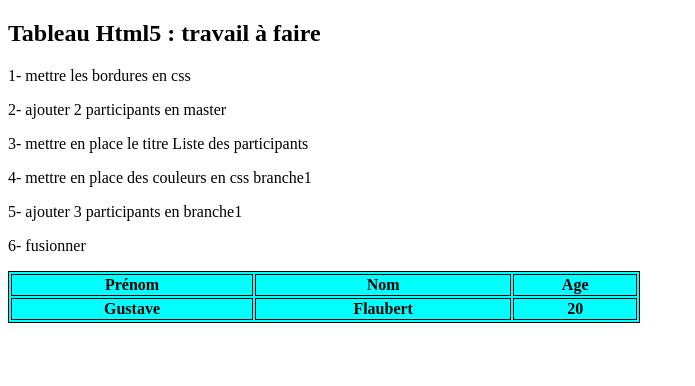
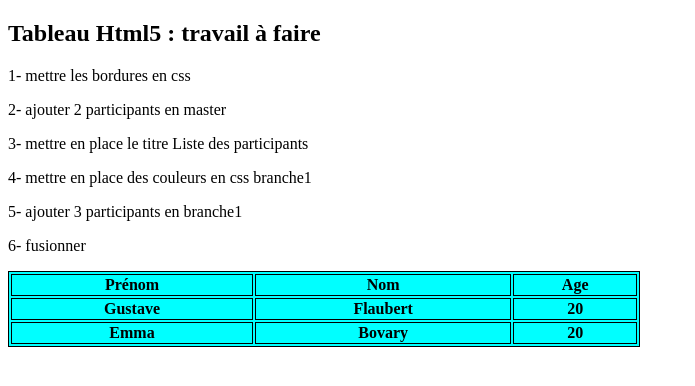
Before and after one commit to Arkasiah/pouille, a plain HTML site: page index.html in a window 1280 px wide. Shown: the whole page, without its empty margins (0-695 px from the left). Drawn offline with Linux system fonts and the light colour scheme.

Commit message:
index.html avec bleu et emma

```diff
--- a/index.html
+++ b/index.html
@@ -30,5 +30,10 @@
         <th>Flaubert</th>
         <th>20</th>
     </tr>
+    <tr>
+        <th>Emma</th>
+        <th>Bovary</th>
+        <th>20</th>
+    </tr>
 </table>
 </body>
```
